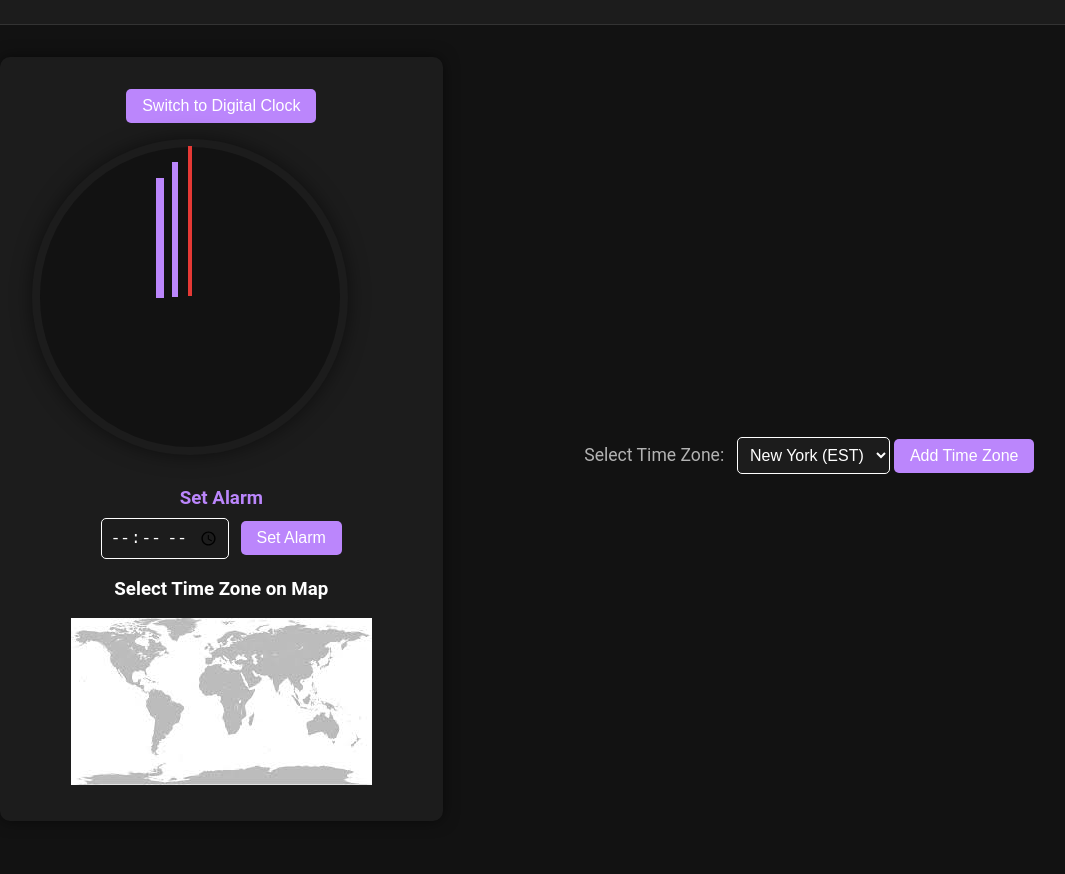
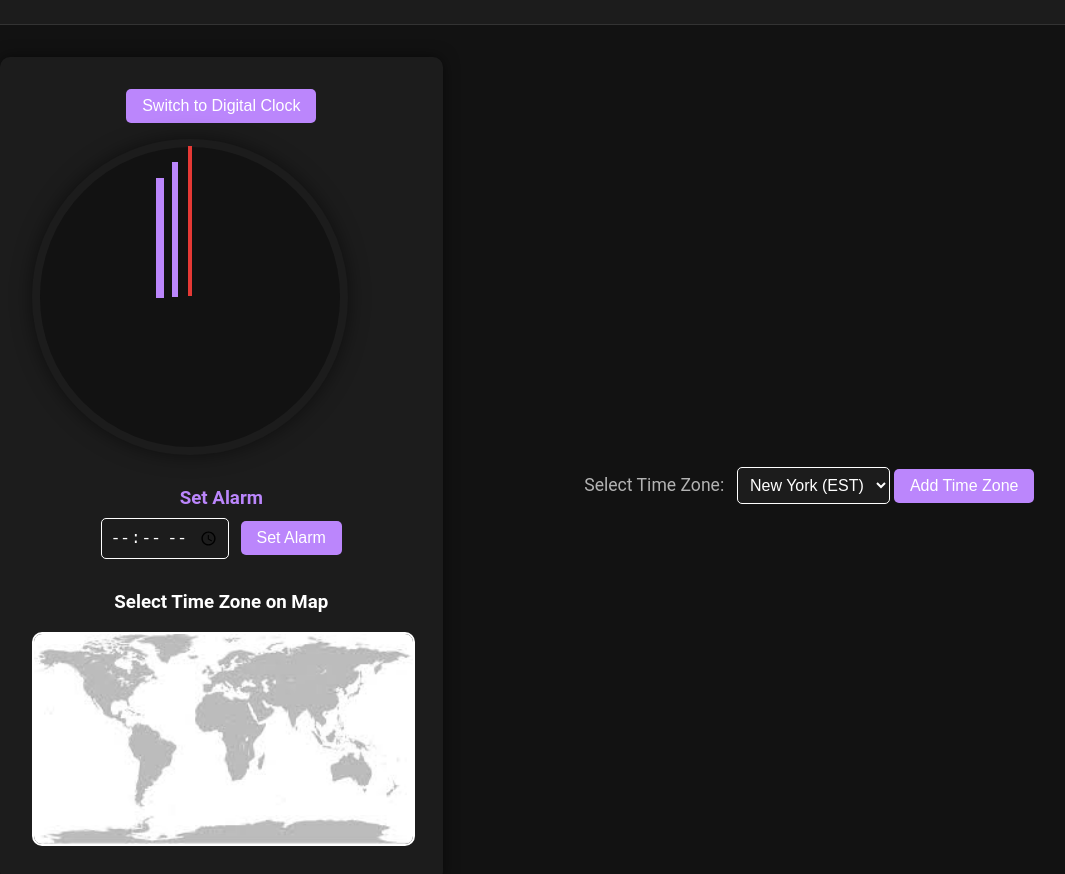
Before and after one commit to keremsemiz/time-track, a plain HTML site: page index.html in a window 1280 px wide. Shown: the part 113-987 px from the top of the page, without its empty margins (40-1105 px from the left). Drawn offline with Linux system fonts and the light colour scheme.

Commit message:
add map styles

```diff
--- a/styles.css
+++ b/styles.css
@@ -209,6 +209,19 @@ body {
     color: var(--secondary-text-color);
 }
 
+#map-container {
+    margin-top: 2em;
+    text-align: center;
+}
+
+#world-map {
+    width: 100%;
+    max-width: 600px;
+    border: 2px solid var(--primary-text-color);
+    border-radius: 10px;
+    cursor: pointer;
+}
+
 .hidden {
     display: none;
 }
```
